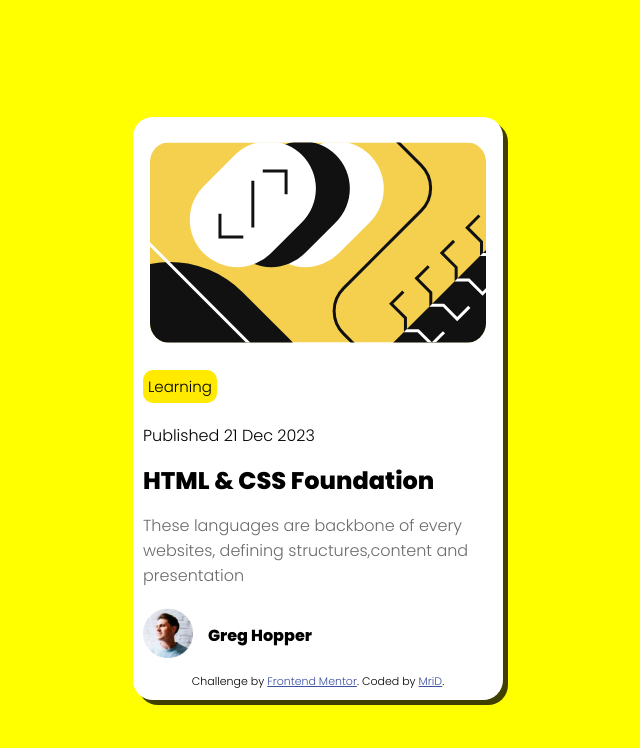
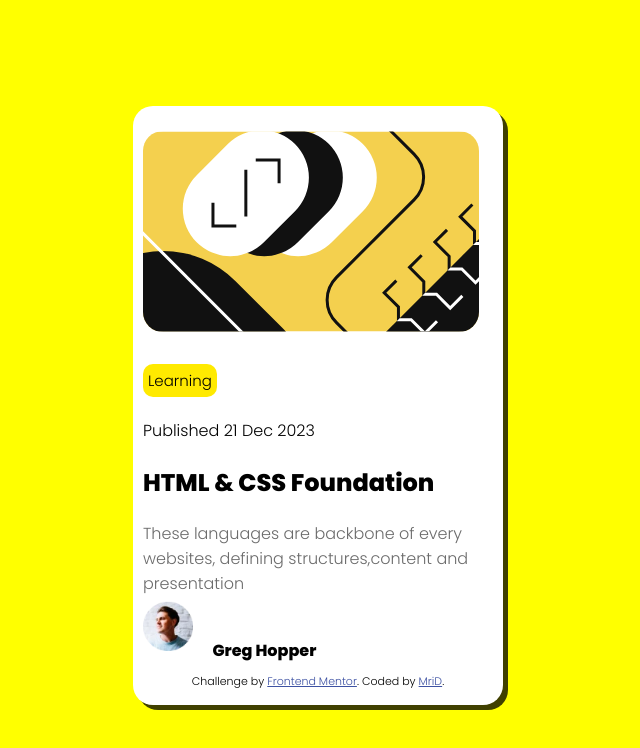
Before and after one commit to iD024/frontend-02, a plain HTML site: page index.html in a window 1280 px wide. Shown: the whole page, without its empty margins (322-962 px from the left). Drawn offline with Linux system fonts and the light colour scheme.

Commit message:
Reduced alot of code in css Used * to add margin everywhere removed one extra flex box

```diff
--- a/index.html
+++ b/index.html
@@ -31,18 +31,18 @@
         />
       </div>
       <div class="text-box">
-        <span class="type-box">
+        <p class="type-box">
           Learning
-        </span>
-        <span class="date">
+        </p>
+        <p class="date">
           Published 21 Dec 2023
-        </span>
-        <span class="title">
+        </p>
+        <h1 class="title">
           HTML & CSS Foundation
-        </span>
-        <span class="text-data">
+        </h1>
+        <p class="text-data">
           These languages are backbone of every websites, defining structures,content and presentation
-        </span>
+        </p>
         <div class="profile">
           <img src="./assets/images/image-avatar.webp" alt="pfp" class="pfp">
           <span class="name">Greg Hopper</span>
--- a/style.css
+++ b/style.css
@@ -2,6 +2,7 @@
 
 * {
     font-family: "Poppins", sans-serif;
+    margin-bottom: 5px;
 }
 
 
@@ -10,15 +11,11 @@ body {
   display: flex;
   align-items: center;
   justify-content: center;
-  height: 100vh;
+  min-height: 100vh;
 }
 
 .card {
   background-color: white;
-  display: flex;
-  align-items: center;
-  justify-items: center;
-  flex-direction: column;
   max-width: 350px;
   padding: 10px;
   width: 100%;
@@ -28,7 +25,6 @@ body {
 
 .card-img {
     border-radius: 20px;
-    margin-bottom: 20px;
     margin-top: 15px;
 }
 
@@ -38,37 +34,26 @@ body {
     flex-direction: column;
 }
 
-.type-box {
+.text-box .type-box {
     padding: 5px;
     font-weight: 500;
     font-size: 15px;
     background-color: rgb(255, 234, 0);
     border-radius: 10px;
-    margin-bottom: 20px;
 }
 
-.date {
-    margin-bottom: 15px;
+
+.text-box .title {
+    font-size: 24px;
+    font-weight: 800;
 }
 
-.title {
-    font-size: 24px;
-    font-weight: 800;
-    margin-bottom: 15px;
-}
-
-.text-data {
+.text-box .text-data {
     font-size: 16px;
     font-weight: 100;
     color: hsl(0, 0%, 42%);
-    margin-bottom: 20px;
 }
 
-.profile{
-    display: flex;
-    align-items: start;
-    margin-bottom: 10px;
-}
 
 .profile .pfp {
     height: 50px;
```
